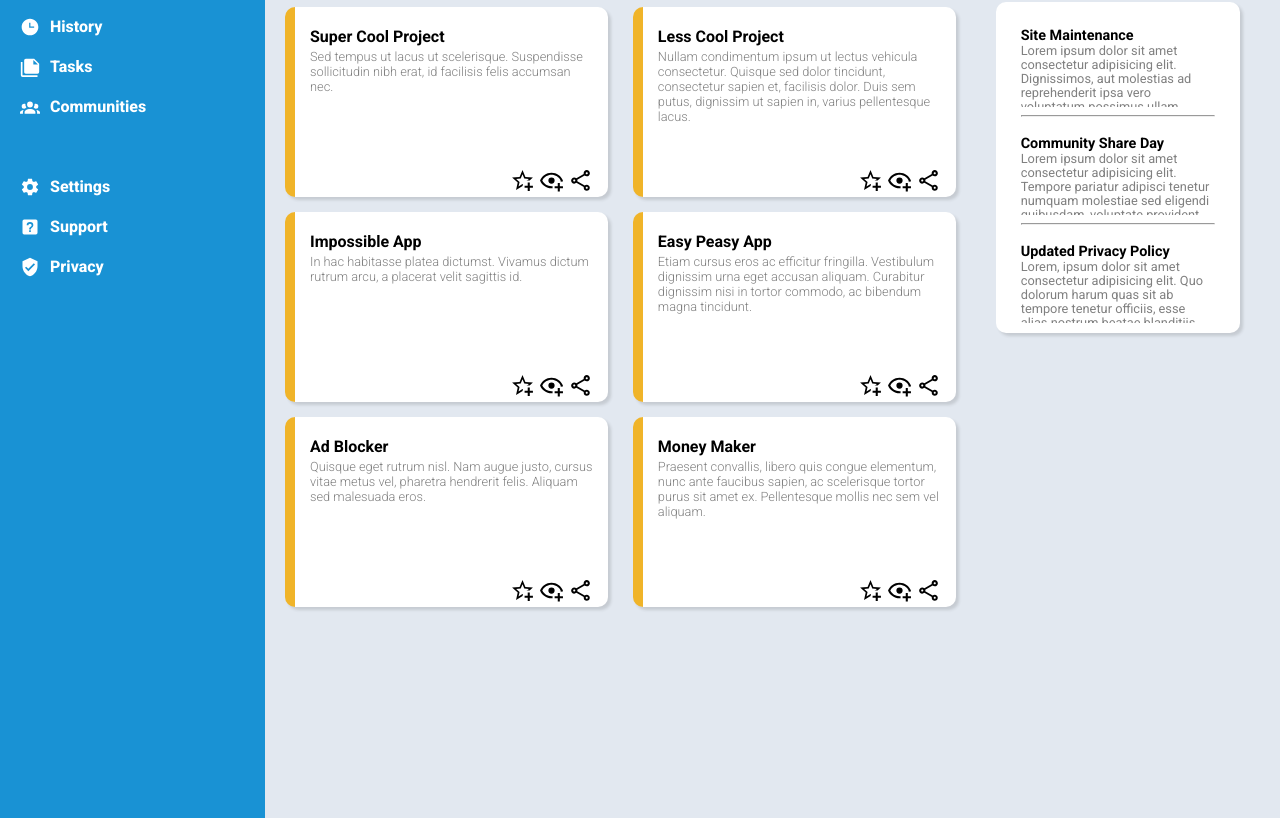
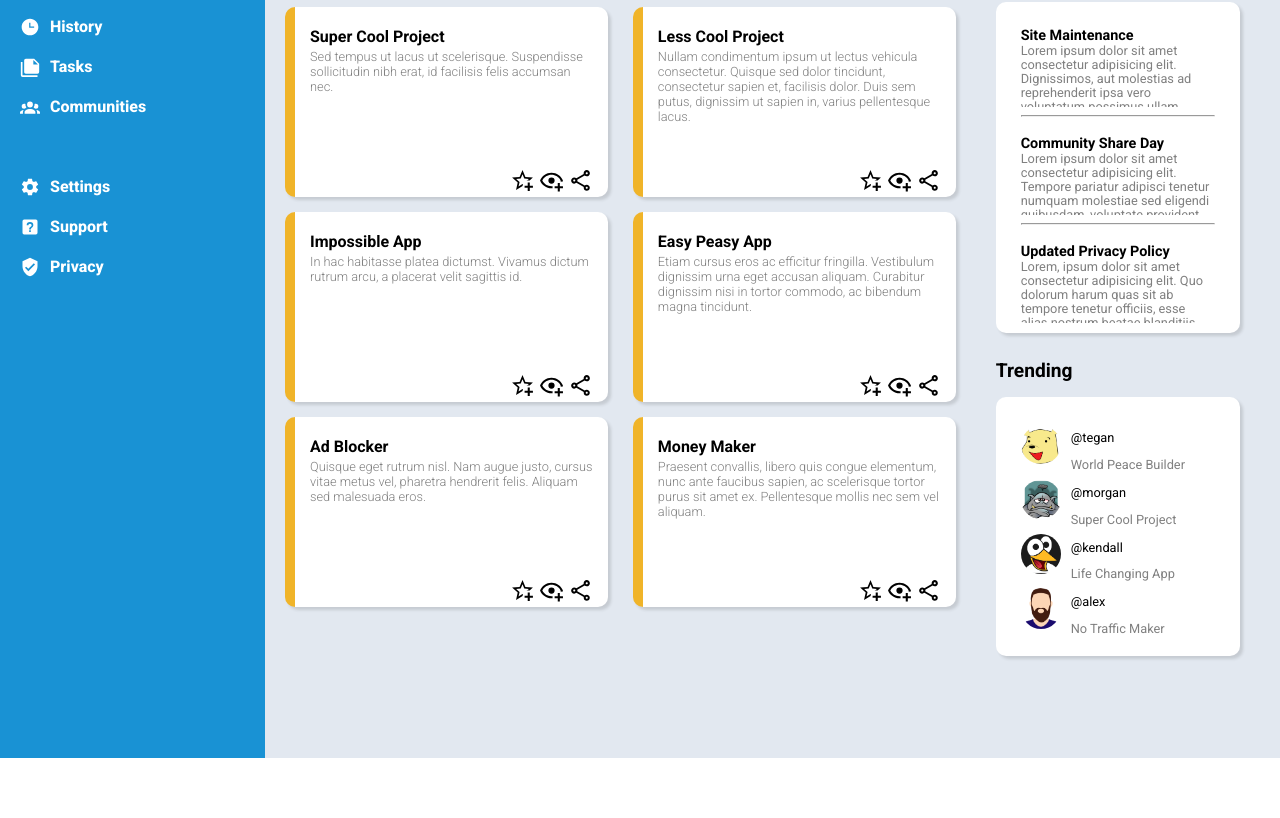
Before and after one commit to Shenkrad/odin-admin-dashboard, a plain HTML site: page index.html in a window 1280 px wide. Shown: the part 193-1011 px from the top of the page. After the commit the page ends 951 px from the top, so only its background shows below. Drawn offline with Linux system fonts and the light colour scheme.

Commit message:
feat: trending box content and styles

```diff
--- a/index.html
+++ b/index.html
@@ -61,7 +61,7 @@
             </div>
             <div class="user-info-small">
                 <svg id="notifications-icon" xmlns="http://www.w3.org/2000/svg" viewBox="0 0 24 24"><title>bell-ring-outline</title><path d="M10,21H14A2,2 0 0,1 12,23A2,2 0 0,1 10,21M21,19V20H3V19L5,17V11C5,7.9 7.03,5.17 10,4.29C10,4.19 10,4.1 10,4A2,2 0 0,1 12,2A2,2 0 0,1 14,4C14,4.1 14,4.19 14,4.29C16.97,5.17 19,7.9 19,11V17L21,19M17,11A5,5 0 0,0 12,6A5,5 0 0,0 7,11V18H17V11M19.75,3.19L18.33,4.61C20.04,6.3 21,8.6 21,11H23C23,8.07 21.84,5.25 19.75,3.19M1,11H3C3,8.6 3.96,6.3 5.67,4.61L4.25,3.19C2.16,5.25 1,8.07 1,11Z" /></svg>
-                <img id="profile-picture-small" src="img/256px-Profile_photo_placeholder_square.svg.png" alt="User profile image">
+                <img class="profile-picture-small" src="img/256px-Profile_photo_placeholder_square.svg.png" alt="User profile image">
                 <p>Cristian Rivera</p>
             </div>
             <div class="user-info-big">
@@ -189,32 +189,35 @@
                 </div>
             </div>
             <div class="trending">
+                <h2>Trending</h2>
+                <div class="trending-box">
                     <div class="trending-row">
-                    <img src="" alt="">
+                        <img class="profile-picture-small" src="img/1490651909.png" alt="">
                         <div>
-                        <p class="trending-username"></p>
-                        <p class="trending-project-name"></p>
+                            <p class="trending-username">@tegan</p>
+                            <p class="trending-project-name">World Peace Builder</p>
                         </div>
                     </div>
                     <div class="trending-row">
-                    <img src="" alt="">
+                        <img class="profile-picture-small" src="img/AvatarTroll01.png" alt="">
                         <div>
-                        <p class="trending-username"></p>
-                        <p class="trending-project-name"></p>
+                            <p class="trending-username">@morgan</p>
+                            <p class="trending-project-name">Super Cool Project</p>
                         </div>
                     </div>
                     <div class="trending-row">
-                    <img src="" alt="">
+                        <img class="profile-picture-small" src="img/Happy-Penguin-Avatar.png" alt="">
                         <div>
-                        <p class="trending-username"></p>
-                        <p class="trending-project-name"></p>
+                            <p class="trending-username">@kendall</p>
+                            <p class="trending-project-name">Life Changing App</p>
                         </div>
                     </div>
                     <div class="trending-row">
-                    <img src="" alt="">
+                        <img class="profile-picture-small" src="img/Male-Avatar.png" alt="">
                         <div>
-                        <p class="trending-username"></p>
-                        <p class="trending-project-name"></p>
+                            <p class="trending-username">@alex</p>
+                            <p class="trending-project-name">No Traffic Maker</p>
+                        </div>
                     </div>
                 </div>
             </div>
--- a/style.css
+++ b/style.css
@@ -123,7 +123,7 @@ h4 {
     width: 25px;
 }
 
-#profile-picture-small {
+.profile-picture-small {
     width: 40px;
     border-radius: 50%;
 }
@@ -190,7 +190,8 @@ h4 {
     display: grid;
     grid-template-columns: repeat(7, 1fr);
     grid-template-rows: repeat(6, 1fr);
-    gap: 40px;
+    row-gap: 10px;
+    column-gap: 40px;
 }
 
 .cards-content {
@@ -254,15 +255,13 @@ h4 {
     grid-row: 1 / 4;
 }
 
-.announcements-box {
+.announcements-box, .trending-box {
   background-color: white;
   border-radius: 10px;
   box-shadow: 3px 3px 3px #36363628;
   padding: 0 25px 10px 25px;
   display: flex;
   flex-direction: column;
-  align-items: center;
-  justify-content: center;
 }
 
 .announcement {
@@ -287,7 +286,7 @@ h4 {
     grid-row: 4 / 8
 }
 
-.annoucement-text {
+.annoucement-text, .trending-project-name {
     margin: 0;
     font-size: .8em;
     color: grey;
@@ -296,3 +295,25 @@ h4 {
 
     overflow: hidden;
 }
+
+/* trending */
+
+.trending {
+    grid-column: 6 / 8;
+}
+
+.trending-username {
+    font-size: .8em;
+}
+
+.trending-row {
+    display: grid;
+    grid-template-columns: 40px 1fr;
+    gap: 10px;
+    align-items: center;
+}
+
+.trending-box {
+    padding-top: 20px;
+    padding-bottom: 20px;
+}
```
Also changed, not shown: img/1490651909.png (added), img/AvatarTroll01.png (added), img/Happy-Penguin-Avatar.png (added), img/Male-Avatar.png (added). Lines whose indentation alone changed are shown as unchanged.
